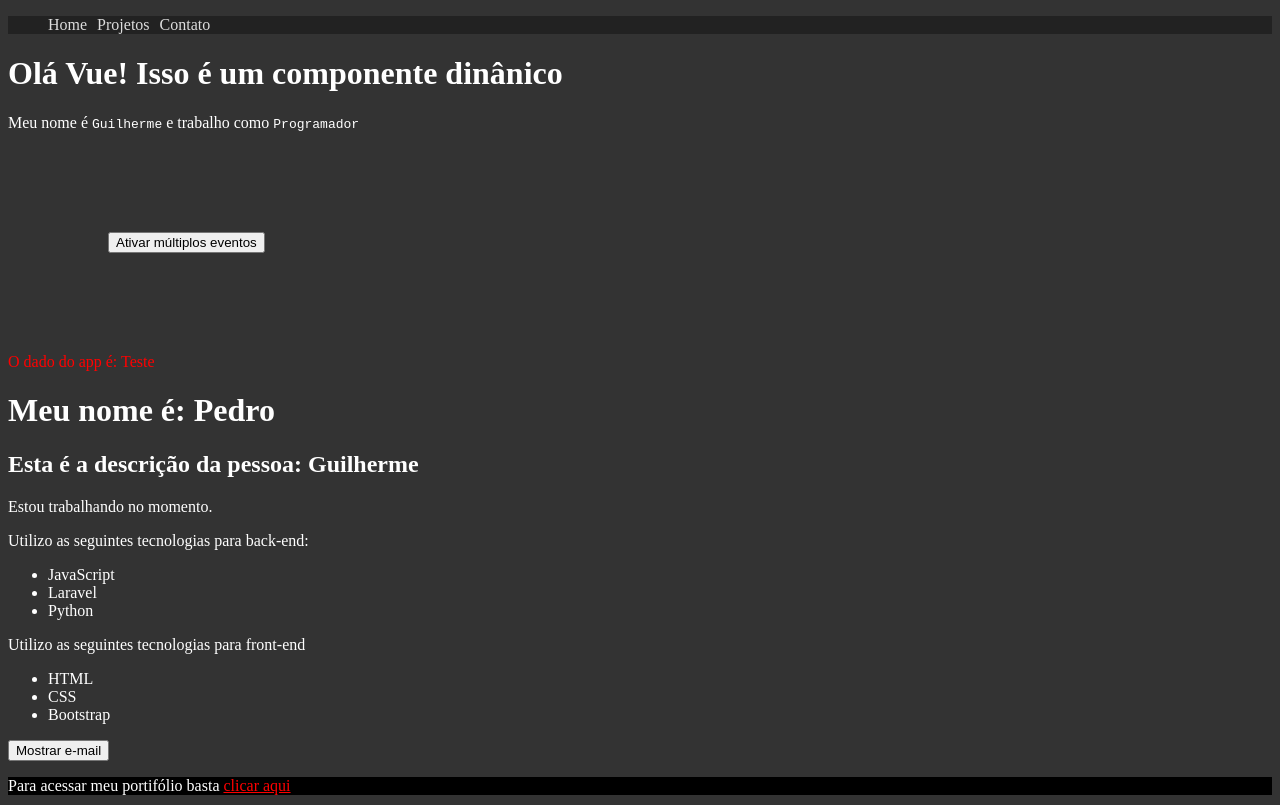
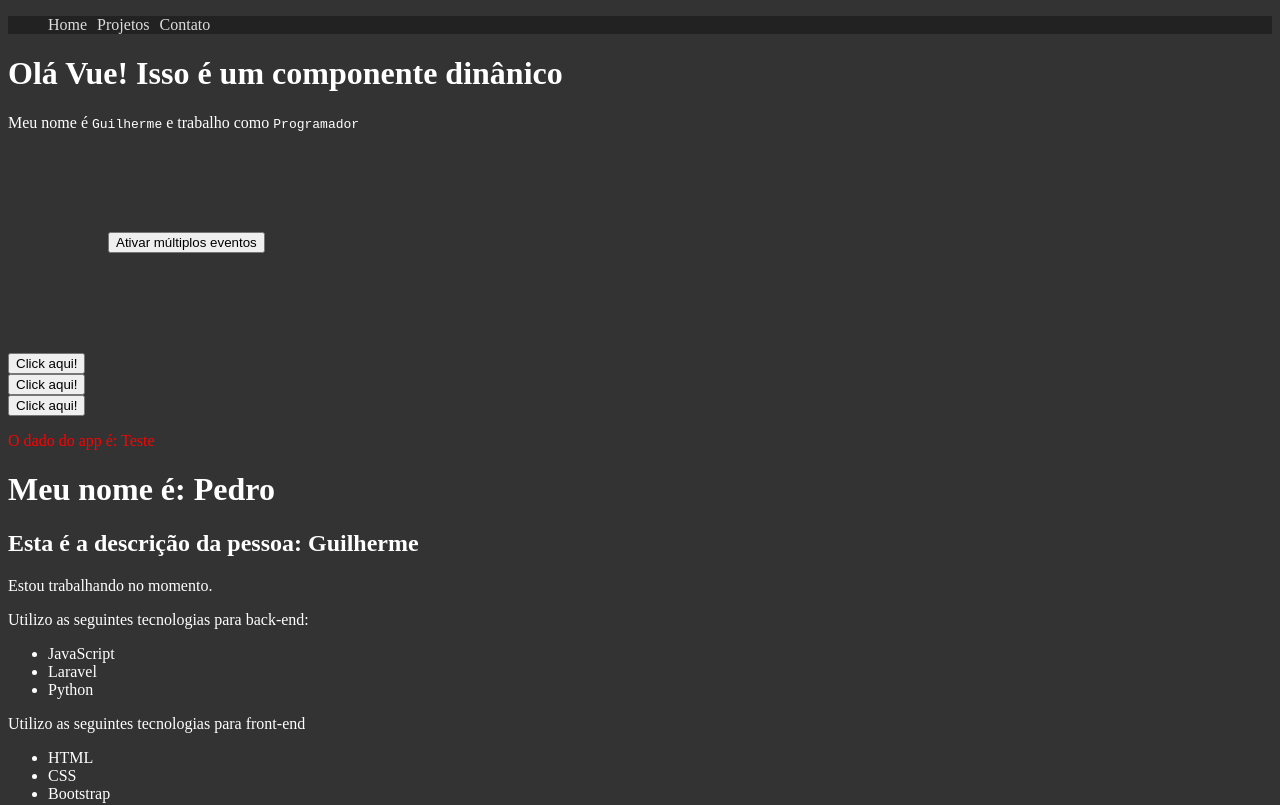
Before and after one commit to ApenasGuil/learning-vue-3, a Vue app: page / in a window 1280 px wide. Shown: the top 805 px of the page. Built offline with nearby package versions, Linux system fonts and the light colour scheme.

Commit message:
Reusage of components

```diff
--- /dev/null
+++ b/src/components/Reutilizacao.vue
@@ -0,0 +1,22 @@
+<template>
+    <div>
+        <button @click="ativar">Click aqui!</button>
+        <span v-show="ativou">Ativado!</span>
+    </div>
+</template>
+
+<script>
+export default {
+    name: "Reutilizacao",
+    data() {
+        return {
+            ativou: false,
+        };
+    },
+    methods: {
+        ativar() {
+            this.ativou = !this.ativou;
+        },
+    },
+};
+</script>
--- a/src/components/primeiroComponente.vue
+++ b/src/components/primeiroComponente.vue
@@ -5,14 +5,19 @@
         <code>{{ profissao }}</code>
     </p>
     <MultiplosEventos />
+    <Reutilizacao />
+    <Reutilizacao />
+    <Reutilizacao />
 </template>
 
 <script>
 import MultiplosEventos from "./MultiplosEventos.vue";
+import Reutilizacao from "./Reutilizacao.vue";
 export default {
     name: "PrimeiroComponente", // Definindo o nome do componente
     components: {
         MultiplosEventos,
+        Reutilizacao,
     },
     data() {
         // Todos os dados são declarados dentro de data()
```
